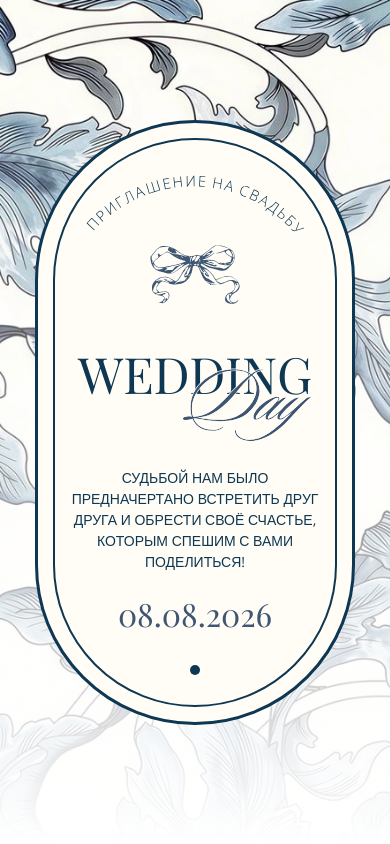
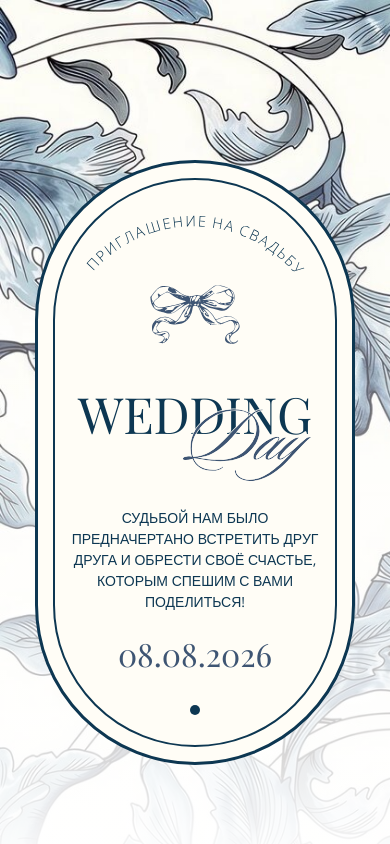
Before and after one commit to piy-bebe/wedding, a Next.js app: page / in a window 390 px wide. Both pictures are taken after a click on the button "ОТКРЫТЬ". Shown: the top 844 px of the page. Built offline with nearby package versions, Linux system fonts and the light colour scheme.

Commit message:
fix: поправить адаптив секции hero

```diff
--- a/styles/hero.module.scss
+++ b/styles/hero.module.scss
@@ -7,8 +7,9 @@
   background-image: url('/background.jpg');
   background-repeat: no-repeat;
   background-size: cover;
-  height: 100vh;
-
+  min-height: 100vh;
+  margin-bottom: 100px;
+  padding-top: 40px;
   transition: opacity 0.8s ease;
   z-index: 1;
 
```
